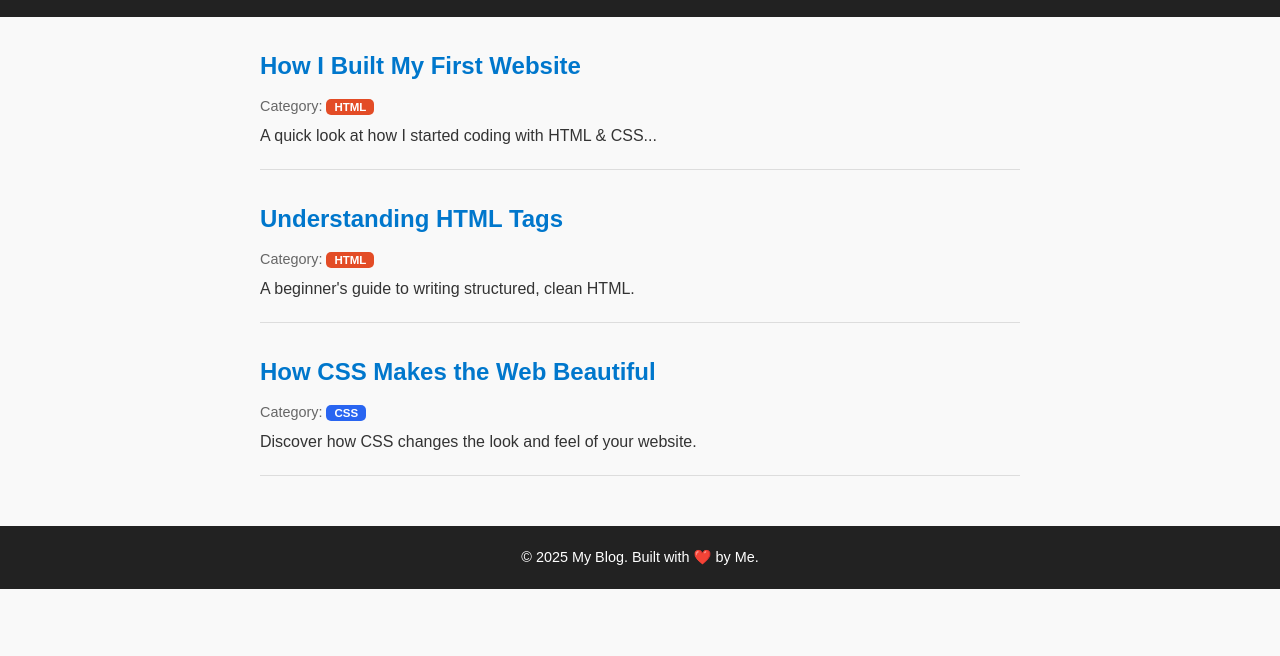
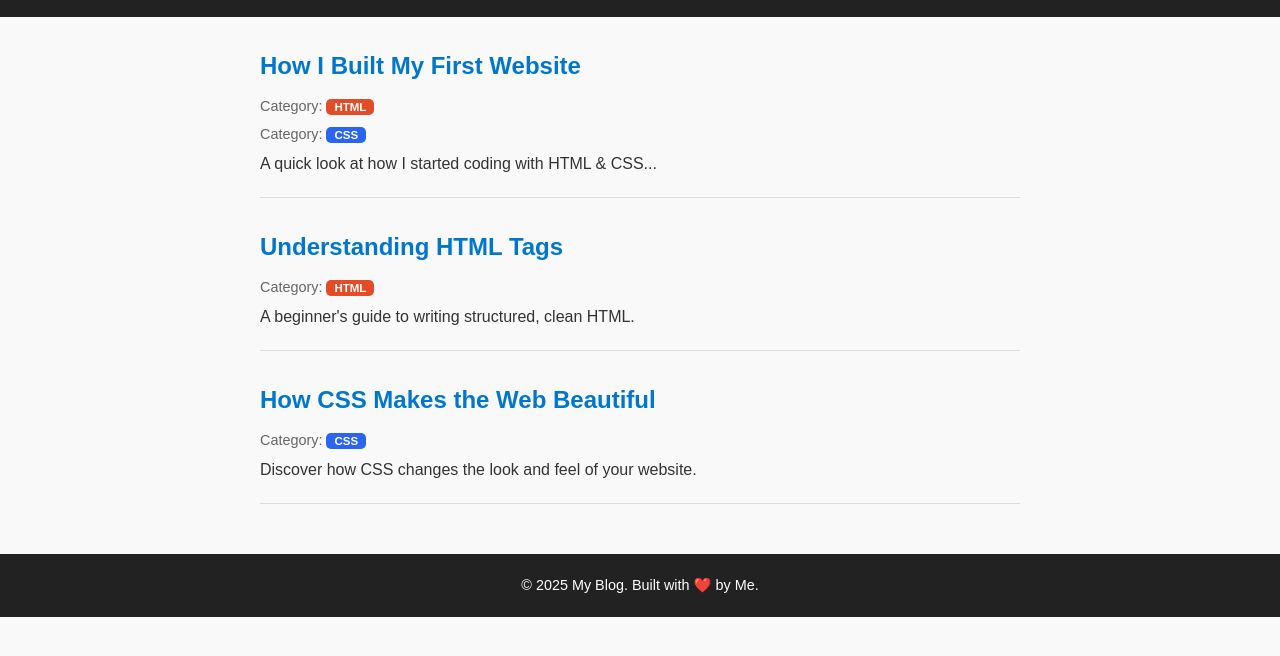
Before and after one commit to MashaallahH/Myblog, a plain HTML site: page index.html in a window 1280 px wide. Shown: the part 110-766 px from the top of the page. Drawn offline with Linux system fonts and the light colour scheme.

Commit message:
Update index.html

```diff
--- a/index.html
+++ b/index.html
@@ -17,19 +17,20 @@
 
     <article>
       <h2><a href="blog1.html">How I Built My First Website</a></h2>
-      <p class="category">Category: <span class="tag html">HTML</span></p>
+      <p class="category">Category: <a href="category-html.html" class="tag html">HTML</a></p>
+      <p class="category">Category: <a href="category-css.html" class="tag css">CSS</a></p>
       <p>A quick look at how I started coding with HTML & CSS...</p>
     </article>
 
     <article>
   <h2><a href="blog2.html">Understanding HTML Tags</a></h2>
-  <p class="category">Category: <span class="tag html">HTML</span></p>
+  <p class="category">Category: <a href="category-html.html" class="tag html">HTML</a></p>
   <p>A beginner's guide to writing structured, clean HTML.</p>
 </article>
 
 <article>
   <h2><a href="blog3.html">How CSS Makes the Web Beautiful</a></h2>
-  <p class="category">Category: <span class="tag css">CSS</span></p>
+  <p class="category">Category: <a href="category-css.html" class="tag css">CSS</a></p>
   <p>Discover how CSS changes the look and feel of your website.</p>
 </article>
 
```
